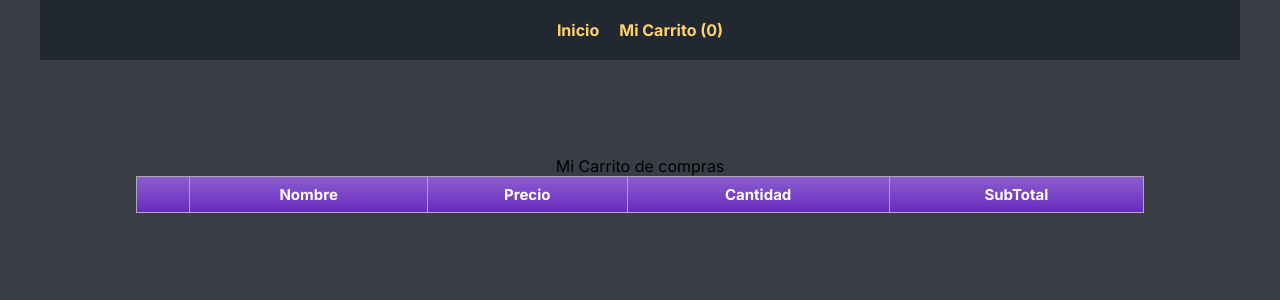
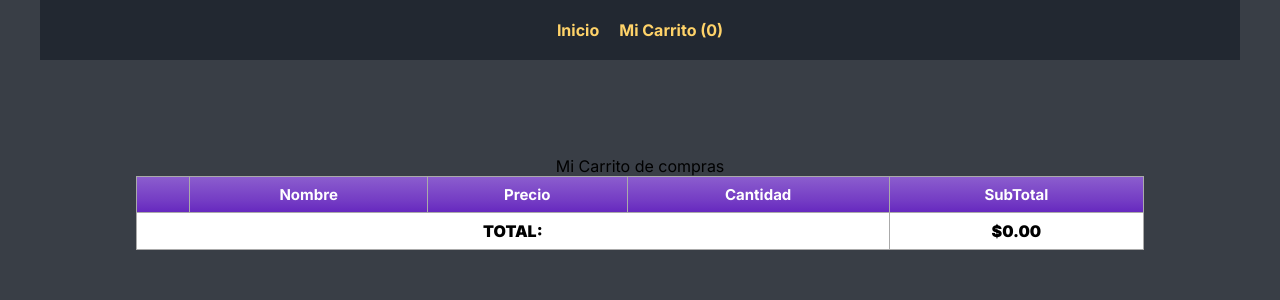
Before and after one commit to patrgon/shoppingCart-app, a Next.js app: page /shoppingCart in a window 1280 px wide. Shown: the top 300 px of the page. Built offline with nearby package versions, Linux system fonts and the light colour scheme.

Commit message:
add function to calculate the total price in the cart

```diff
--- a/src/app/components/cartList/CartList.jsx
+++ b/src/app/components/cartList/CartList.jsx
@@ -6,7 +6,7 @@ import { useSelector, useDispatch } from "react-redux";
 import { remove } from "../../../redux/features/cart/cartSlice";
 
 export default function CartList() {
-  const { items} = useSelector((state) => state.cart);
+  const { items, total } = useSelector((state) => state.cart);
   const dispatch = useDispatch();
   return (
     <table className={styles.table}>
@@ -23,7 +23,12 @@ export default function CartList() {
         {items.map((item) => (
           <tr key={item.id}>
             <td>
-                <button className={styles.table_remove} onClick={() => dispatch(remove(item.id))}>{item.id}</button>
+              <button
+                className={styles.table_remove}
+                onClick={() => dispatch(remove(item.id))}
+              >
+                {item.id}
+              </button>
             </td>
             <td>{item.title}</td>
             <td>${item.price}</td>
@@ -31,6 +36,10 @@ export default function CartList() {
             <td>${item.subTotal}</td>
           </tr>
         ))}
+        <tr cols>
+          <td colspan="4" className={styles.table_total_price}>TOTAL: </td>
+          <td className={styles.table_total_price}>${total.toFixed(2)}</td>
+        </tr>
       </tbody>
     </table>
   );
--- a/src/app/components/cartList/CartList.module.css
+++ b/src/app/components/cartList/CartList.module.css
@@ -44,3 +44,7 @@
 .table_remove:hover{
     background-color: #fc0a52;
 }
+
+.table_total_price {
+  font-weight: 900;
+}
--- a/src/redux/features/cart/cartSlice.js
+++ b/src/redux/features/cart/cartSlice.js
@@ -14,15 +14,21 @@ export const cartSlice = createSlice({
       if (index !== -1) {
         state.items[index].quantity++;
         state.items[index].subTotal = state.items[index].quantity * state.items[index].price;
+        state.total += state.items[index].price;
       } else {
         const quantity = 1;
         const subTotal = quantity * action.payload.price;
         state.items.push({ ...action.payload, quantity, subTotal });
+        state.total += action.payload.price;
       }
     },
     remove: (state, action) => {
+      const index = state.items.findIndex((item) => item.id === action.payload);
+      state.total = state.total -state.items[index].subTotal;
 
       state.items = state.items.filter((item) => item.id !== action.payload);
+
+
     },
   },
 });
```
